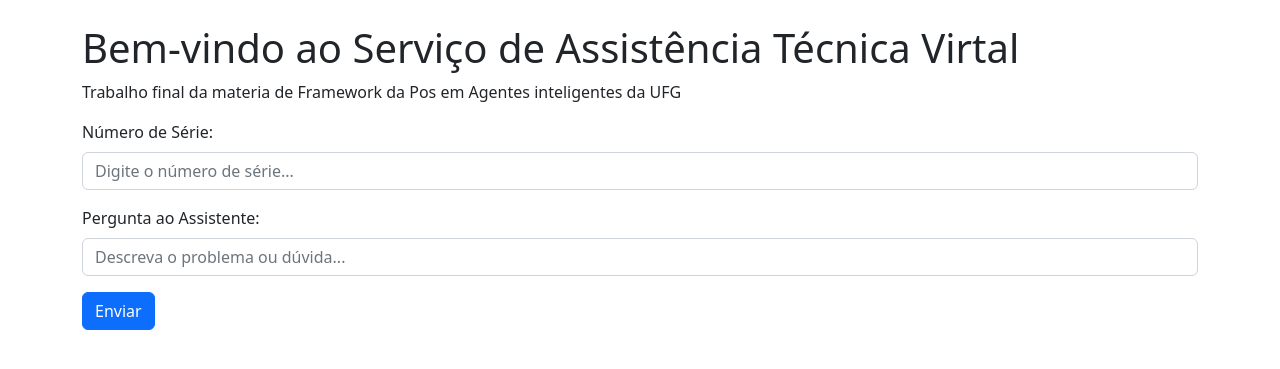
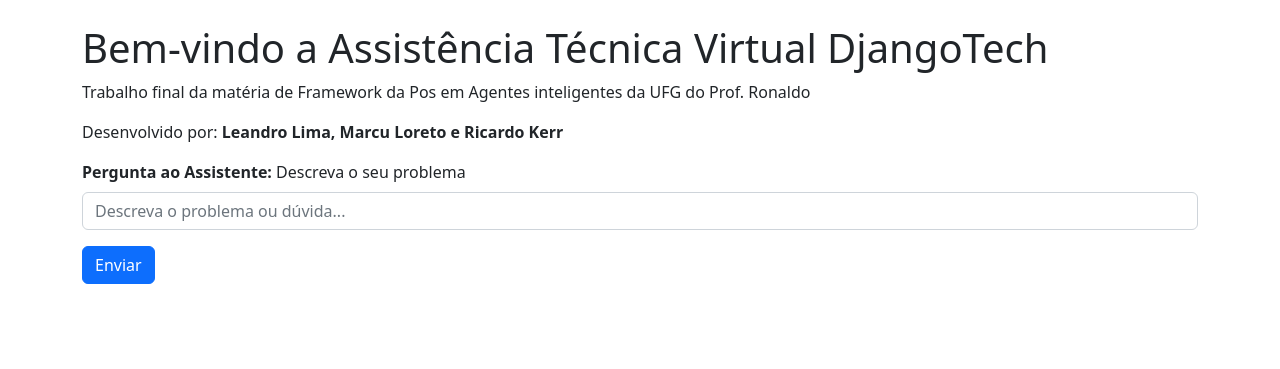
Before and after one commit to Marcu-Loreto/Trabalho_framework, a Django app: page / in a window 1280 px wide. Shown: the part 56-425 px from the top of the page. Run offline with Django 4.2, Linux system fonts and the light colour scheme.

Commit message:
V1.2
atualizacao na tela

```diff
--- a/Trabalho/assistencia_tecnica/ordens/templates/index.html
+++ b/Trabalho/assistencia_tecnica/ordens/templates/index.html
@@ -5,18 +5,16 @@
 {% endblock %}
 
 {% block content %}
-  <h1>Bem-vindo ao Serviço de Assistência Técnica Virtal</h1>
-  <p>Trabalho final da materia de Framework da Pos em Agentes inteligentes da UFG</p>
+  <h1>Bem-vindo a Assistência Técnica Virtual DjangoTech</h1>
+  <p>Trabalho final da matéria de Framework da Pos em Agentes inteligentes da UFG do Prof. Ronaldo</p>
+  <p>Desenvolvido por: <strong>Leandro Lima, Marcu Loreto e Ricardo Kerr</strong></p>
 
   <!-- Formulário para suporte via LLM -->
   <form action="{% url 'suporte_automatico' %}" method="POST" id="formLLM">
     {% csrf_token %}
+
     <div class="mb-3">
-      <label for="serial" class="form-label">Número de Série:</label>
-      <input type="text" name="serial" id="serial" class="form-control" placeholder="Digite o número de série...">
-    </div>
-    <div class="mb-3">
-      <label for="pergunta" class="form-label">Pergunta ao Assistente:</label>
+      <label for="pergunta" class="form-label"><strong>Pergunta ao Assistente:</strong> Descreva o seu problema</label>
       <input type="text" name="pergunta" id="pergunta" class="form-control" placeholder="Descreva o problema ou dúvida...">
     </div>
     <button type="submit" class="btn btn-primary">Enviar</button>
--- a/Trabalho/assistencia_tecnica/ordens/views.py
+++ b/Trabalho/assistencia_tecnica/ordens/views.py
@@ -63,20 +63,19 @@
         # Monta a mensagem de sistema (prompt) com base na garantia
         if garantia_dia:
             system_prompt = (
-                "Você é um atendente de assistência técnica de computadores. "
-                "O cliente possui uma máquina com garantia em dia. "
+                "Você é um atendente especializado em uma assistência técnica de computadores. "
+                "O cliente possui uma máquina com defeito que pode estar na garantia ou não em dia. "
                 "Forneça dicas de Nível 1 e também dicas de Nível 2. "
                 "As dicas de Nível 2 podem incluir procedimentos mais avançados, "
                 "diagnóstico de hardware, reinstalação de drivers, etc."
+                "Para atendimento especializado, voce vai pedir o numero de serie do computador."
+                "Por favor, informe o número de série do computador."
             )
         else:
             system_prompt = (
-                "Você é um atendente de assistência técnica de computadores. "
-                "Forneça apenas dicas de Nível 1 (básicas), pois o cliente não "
-                "possui garantia em dia ou não foi localizado no sistema. "
-                "Não ofereça dicas de Nível 2. "
-                "As dicas de Nível 1 podem incluir: reiniciar a máquina, verificar "
-                "cabos, atualizar o sistema operacional, etc."
+                "Você é um atendente especializado em uma assistência técnica de computadores."
+                "Forneça apenas dicas de Nível 1 (básicas) e nivel 2 (avancadas) se o cliente tiver garantia em dia. Para problemas relacionados a hardware, voce deve encaminhar para a assistencia tecnica av ipiranga, numero 123 são paulo capital."
+                "Por favor, informe o número de série do computador."
             )
 
         try:
```
